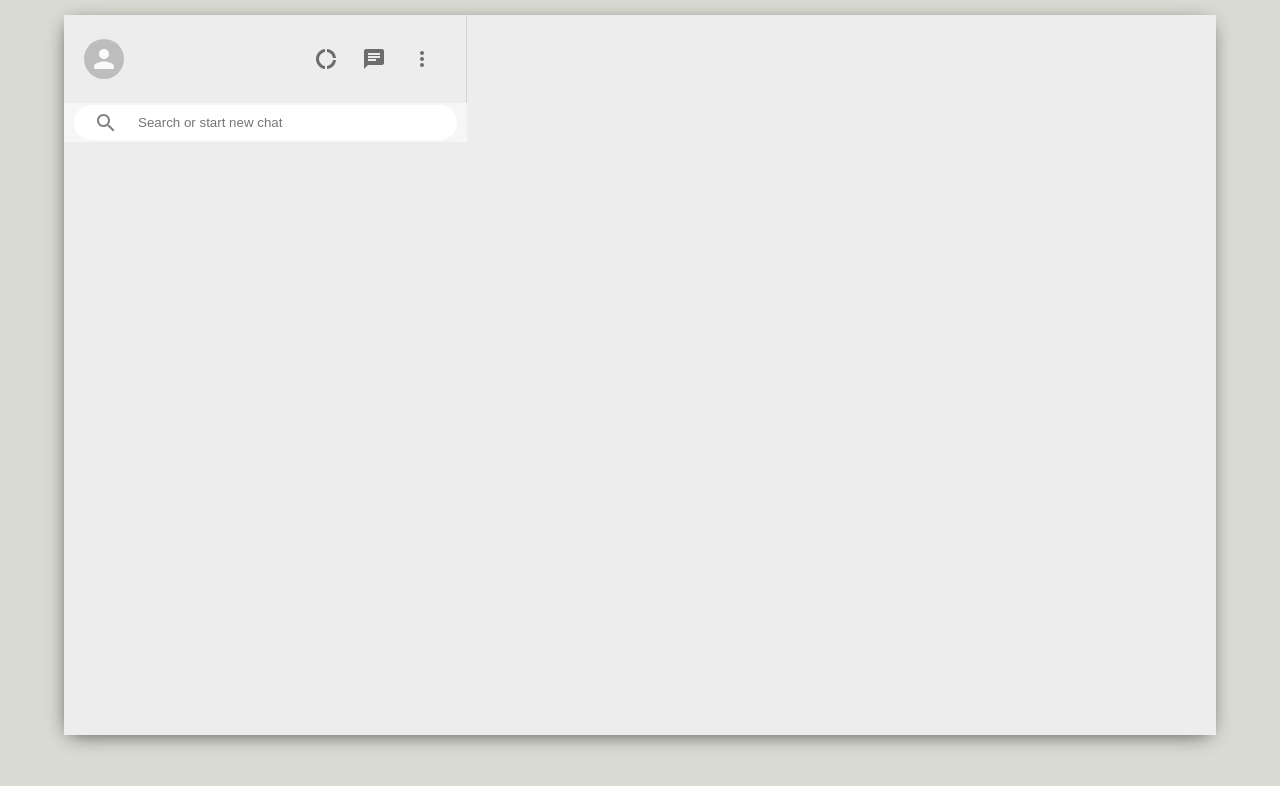
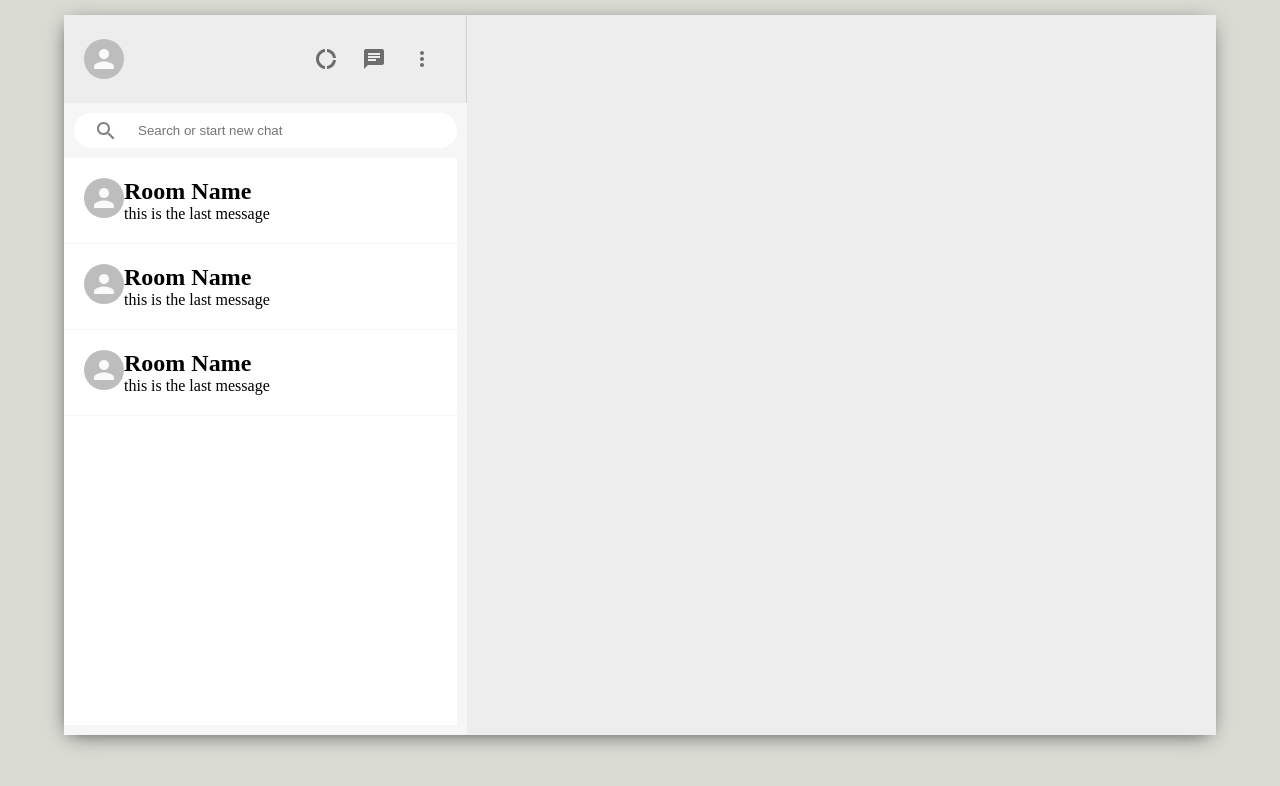
Before and after one commit to tonyykosseifyy/whatsapp-mern, a React (Create React App) app: page / in a window 1280 px wide. Shown: the top 786 px of the page. Built offline with nearby package versions, Linux system fonts and the light colour scheme.

Commit message:
+ animations in the Sidebar-Chat component

```diff
--- a/src/Components/Sidebar.css
+++ b/src/Components/Sidebar.css
@@ -2,6 +2,7 @@
   display:flex ;
   flex-direction: column;
   flex: 0.35 ;
+  background-color : #f6f6f6 ;
 }
 .sidebar-header {
   display : flex ;
@@ -9,6 +10,7 @@
   justify-content: space-between ;
   padding: 20px ;
   border-right: 1px solid lightgray ;
+  background-color: #ededed ;
 }
 
 .sidebar-header-right {
@@ -18,10 +20,6 @@
   min-width: 10vw ;
 }
 .sidebar-search {
-  display: flex ;
-  align-items: center ;
-  justify-content: center;
-  height: 39px ;
   background-color: #f6f6f6 ;
   padding: 10px ;
 }
@@ -47,3 +45,10 @@
   margin-left: 10px ;
   flex: 100 ;
 }
+.sidebar-chats {
+  flex: 1 ;
+  background-color: white ;
+  overflow-y: auto ;
+  margin-right : 10px ;
+  margin-bottom: 10px ;
+}
--- a/src/Components/Sidebar.js
+++ b/src/Components/Sidebar.js
@@ -5,6 +5,8 @@ import MoreVertIcon from '@material-ui/icons/MoreVert' ;
 import DonuLargeIcon from '@material-ui/icons/DonutLarge' ;
 import { Avatar , IconButton } from '@material-ui/core' ;
 import SearchOutlinedIcon from '@material-ui/icons/SearchOutlined' ;
+import SidebarChat from './SidebarChat' ;
+
 const Sidebar = () => {
   return (
     <div className='sidebar'>
@@ -31,7 +33,9 @@ const Sidebar = () => {
       </div>
 
       <div className='sidebar-chats'>
-
+        <SidebarChat />
+        <SidebarChat />
+        <SidebarChat />
       </div>
     </div>
   )
--- /dev/null
+++ b/src/Components/SidebarChat.css
@@ -0,0 +1,62 @@
+.sidebar-chat {
+  display: flex ;
+  padding: 20px ;
+  cursor: pointer ;
+  border-bottom: 1px solid #f6f6f6;
+  transition: .1s ease-out ;
+  position: relative;
+}
+.sidebar-chat:hover {
+  background-color: #ebebeb ;
+}
+
+.sidebar-ripple {
+  position: absolute;
+  top:0 ;
+  right: 0 ;
+  bottom: 0 ;
+  left: 0 ;
+  width: 100% ;
+  height: 100% ;
+  background-color: rgba(196,196,196,1) ;
+  border-radius: 50% ;
+  animation-timing-function: ease-out;
+  animation-iteration-count: 1 ;
+  animation-duration: .9s ;
+  transform: scale(0) ;
+  z-index: 0 ;
+  opacity:0 ;
+}
+@keyframes rippleAnimationn {
+  0% {
+    transform: scale(0) ;
+    opacity: 1 ;
+  }
+  50% {
+    transform: scale(1);
+    border-radius: 0px ;
+  }
+  65% {
+    opacity: 0 ;
+  }
+  100% {
+    opacity: 0 ;
+  }
+}
+
+@keyframes rippleAnimation {
+  0% {
+    transform: scale(0) ;
+    opacity: 1 ;
+  }
+  50% {
+    transform: scale(1);
+    border-radius: 0px ;
+  }
+  65% {
+    opacity: 0 ;
+  }
+  100% {
+    opacity: 0 ;
+  }
+}
--- /dev/null
+++ b/src/Components/SidebarChat.js
@@ -0,0 +1,20 @@
+import React, { useState , useEffect } from 'react' ;
+import './SidebarChat.css' ;
+import Avatar from '@material-ui/core/Avatar' ;
+
+const SidebarChat = () => {
+  const [ animation , setAnimation ] = useState(null) ;
+  return (
+    <div className='sidebar-chat' onClick={() => setAnimation(!animation)}>
+      <div className='sidebar-ripple' style={{animationName: animation ? 'rippleAnimation' : animation===false ? 'rippleAnimationn': '' }}></div>
+      <Avatar />
+      <div className='sidebar-chat-info'>
+        <h2>Room Name</h2>
+        <p>this is the last message</p>
+      </div>
+    </div>
+  )
+} ;
+
+
+export default SidebarChat ;
```
